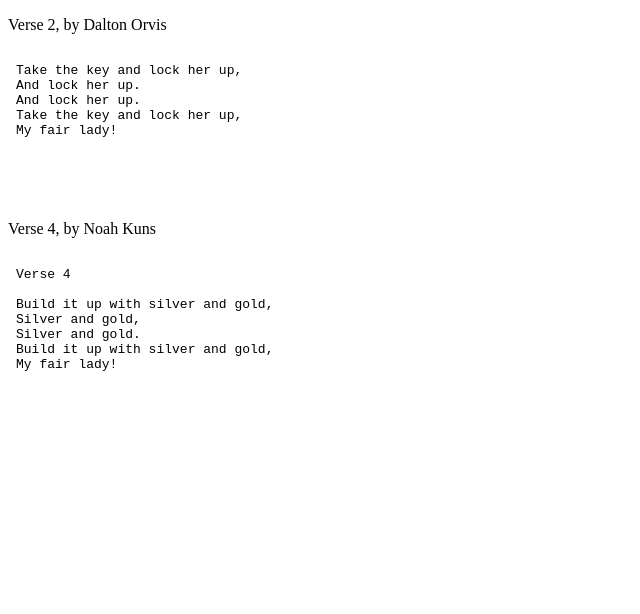
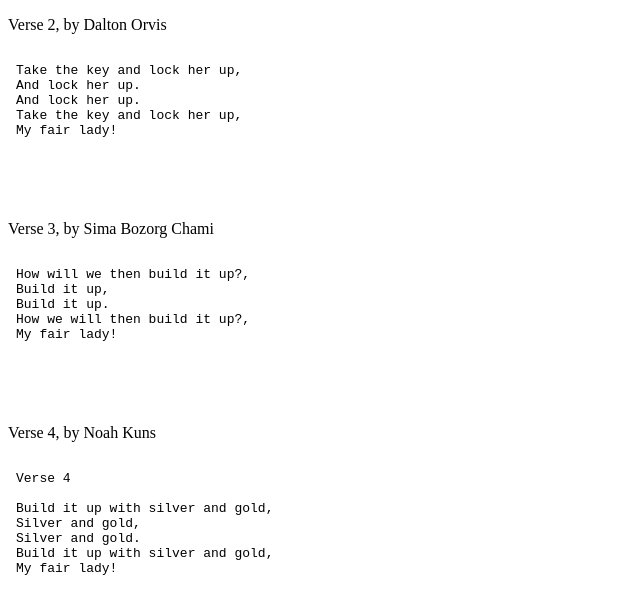
Before and after one commit to cowancs3750fall22/londonbridgegroup1, a plain HTML site: page index.html in a window 1280 px wide. Shown: the whole page, without its empty margins (0-640 px from the left). Drawn offline with Linux system fonts and the light colour scheme.

Commit message:
Add verse 3

```diff
--- a/index.html
+++ b/index.html
@@ -9,6 +9,8 @@
 <body>
     <p>Verse 2, by Dalton Orvis</p>
     <embed src="verse2.txt">
+    <p>Verse 3, by Sima Bozorg Chami</p>
+    <embed src="verse3.txt">
     <p>Verse 4, by Noah Kuns</p>
     <embed src="verse4.txt">
 </body>
```
